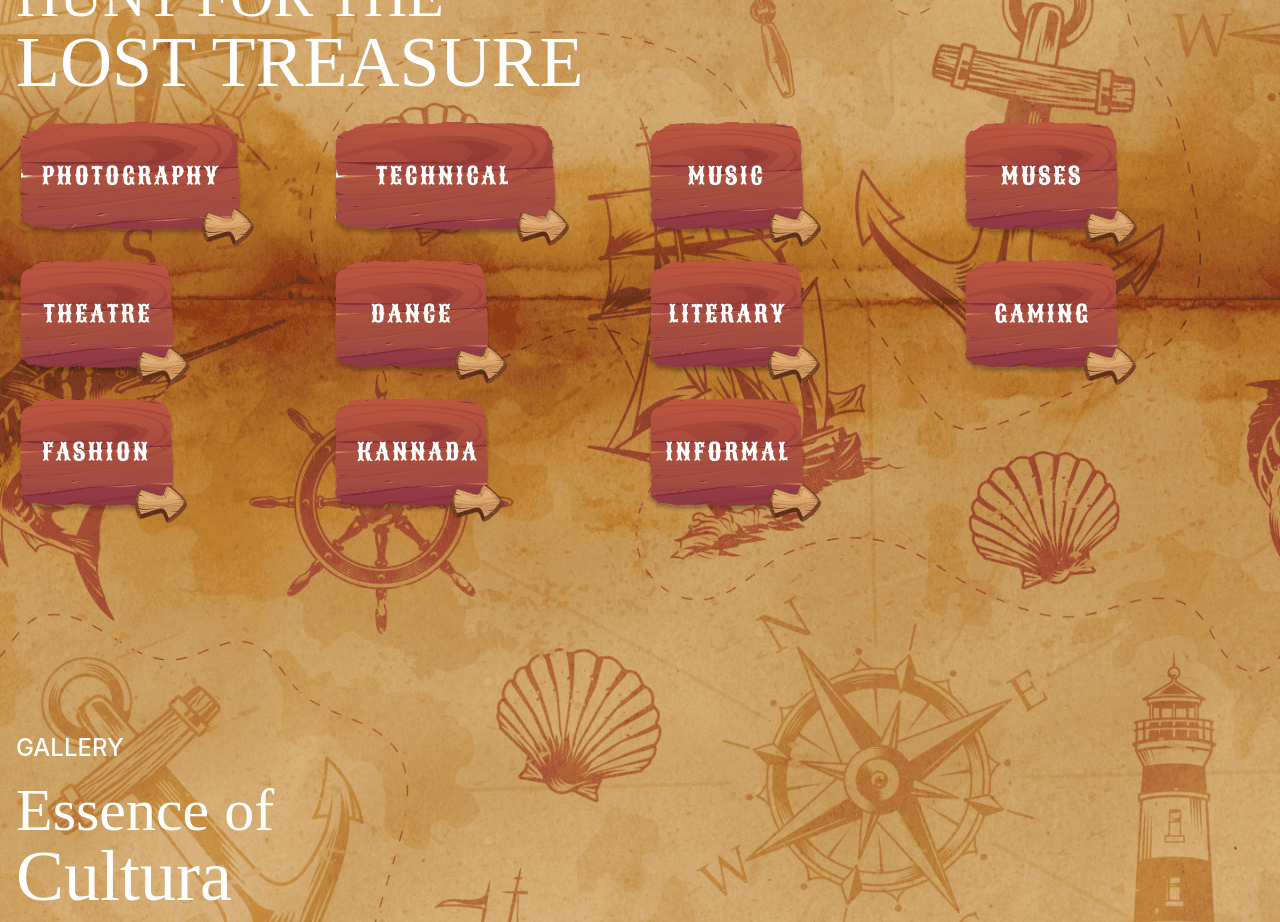
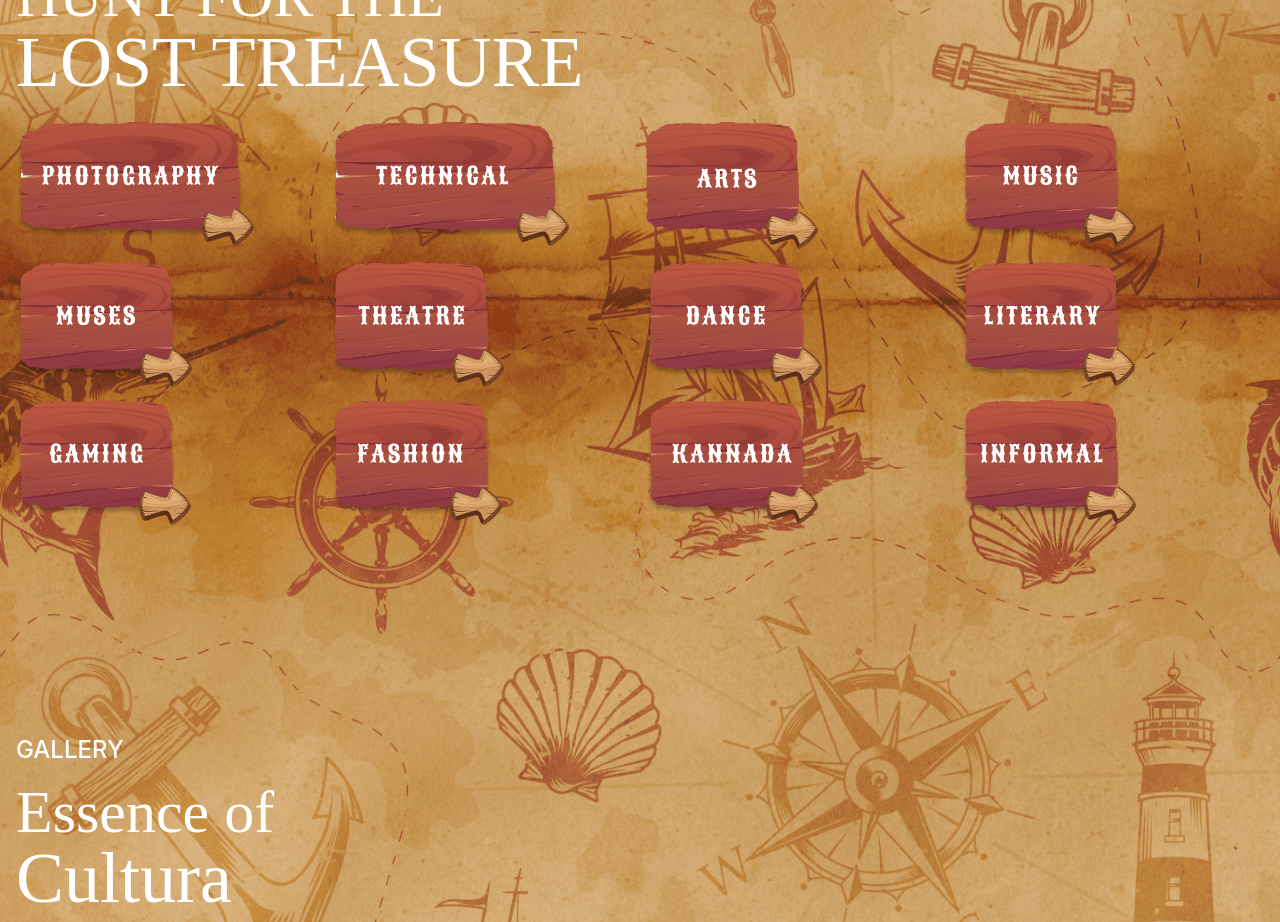
Before and after one commit to healertrix/cultura-final, a Next.js app: page / in a window 1280 px wide. Shown: the part 980-1902 px from the top of the page. Built offline with nearby package versions, Linux system fonts and the light colour scheme; a web font is replaced by a local one.

Commit message:
added art button

```diff
--- a/components/event.js
+++ b/components/event.js
@@ -36,6 +36,9 @@ export default function Event() {
           <a className="col-span-2 sm:col-span-1" href="./events#Department">
             <img id="category" src="./category/Technical.png" />
           </a>
+          <a className="col-span-2 sm:col-span-1" href="./events#Art">
+            <img id="category" src="./category/Art.png" />
+          </a>
           <a href="./events#Music">
             <img id="category" src="./category/Music.png" />
           </a>
```
Lines whose indentation alone changed are shown as unchanged.
